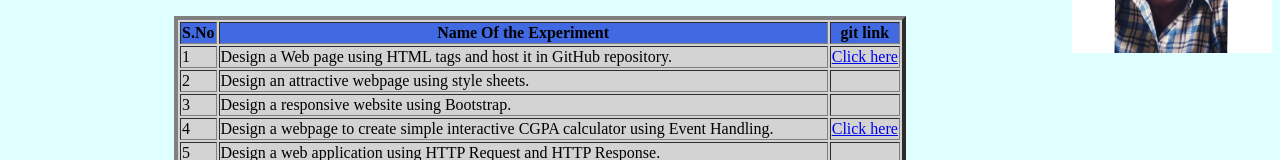
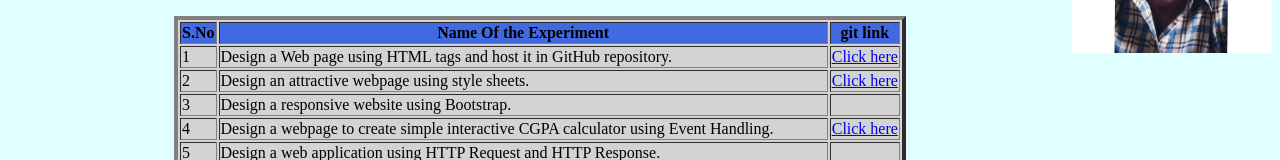
Before and after one commit to kavinHacker/WTlab, a plain HTML site: page index.html in a window 1280 px wide. Shown: the part 206-366 px from the top of the page. Drawn offline with Linux system fonts and the light colour scheme.

Commit message:
Update index.html

```diff
--- a/index.html
+++ b/index.html
@@ -26,7 +26,7 @@
             <tr>
                 <td>2</td>
                 <td>Design an attractive webpage using style sheets.</td>
-                <td></td>
+                <td>  <a href="https://kavinhacker.github.io/ex_lab2/">Click here</a>   </td>
             </tr>
             <tr>
                 <td>3</td>
```
